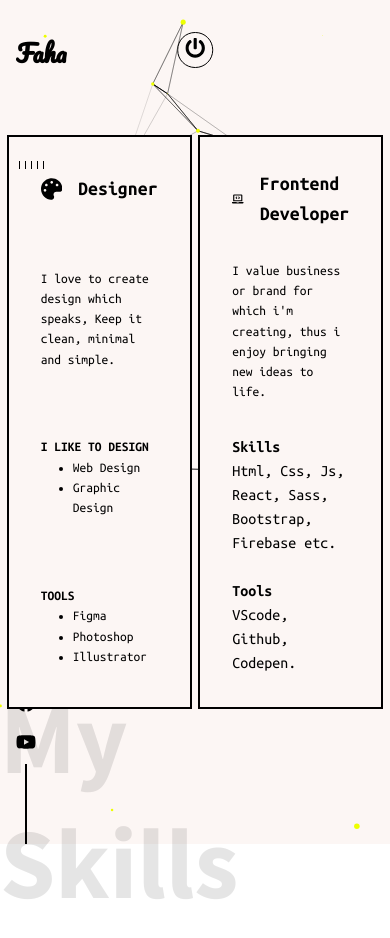
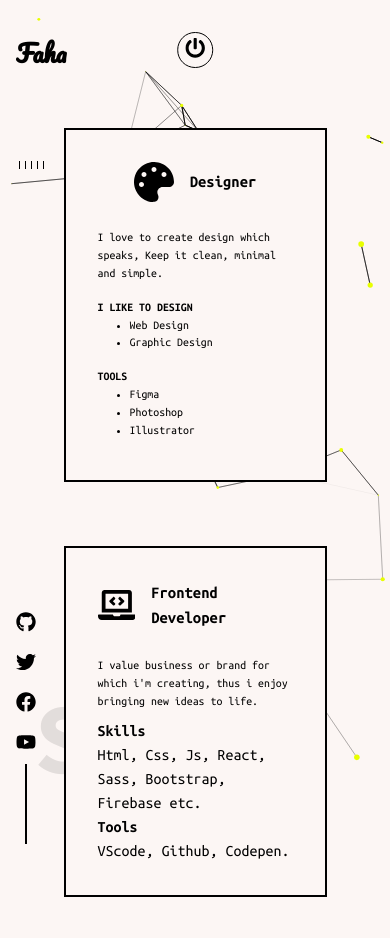
Before and after one commit to faha1999/portfolio-react, a React (Create React App) app: page /skill in a window 390 px wide. Shown: the top 938 px of the page. Before the commit the page ends 844 px from the top, so only its background shows below. Built offline with nearby package versions, Linux system fonts and the light colour scheme.

Commit message:
complete skills

```diff
--- a/src/components/Skill.jsx
+++ b/src/components/Skill.jsx
@@ -98,7 +98,7 @@ export const Skill = () => {
           </Description>
         </Details>
 
-        <PageTitle text="My Skills" top="80%" right="30%" />
+        <PageTitle text="Skills" top="80%" right="30%" />
       </Box>
     </ThemeProvider>
   );
--- a/src/styles/scss/_skills.scss
+++ b/src/styles/scss/_skills.scss
@@ -55,3 +55,28 @@
   bottom: 0;
   z-index: 0;
 }
+@media screen and (max-width: 767px) {
+  .Skills {
+    flex-direction: column;
+    padding: 8rem 0px;
+    height: auto;
+
+    .details {
+      width: 50vw;
+      height: max-content;
+
+      .title {
+        font-size: calc(0.8em + 1vw);
+        padding-bottom: 1.2rem;
+      }
+
+      .description {
+        font-size: calc(0.5em + 1vw);
+      }
+
+      &:first-child {
+        margin-bottom: 4rem;
+      }
+    }
+  }
+}
```
Also changed, not shown: src/styles/css/style.min.css, 1 other file (tests, documents, lock files or other folders).
